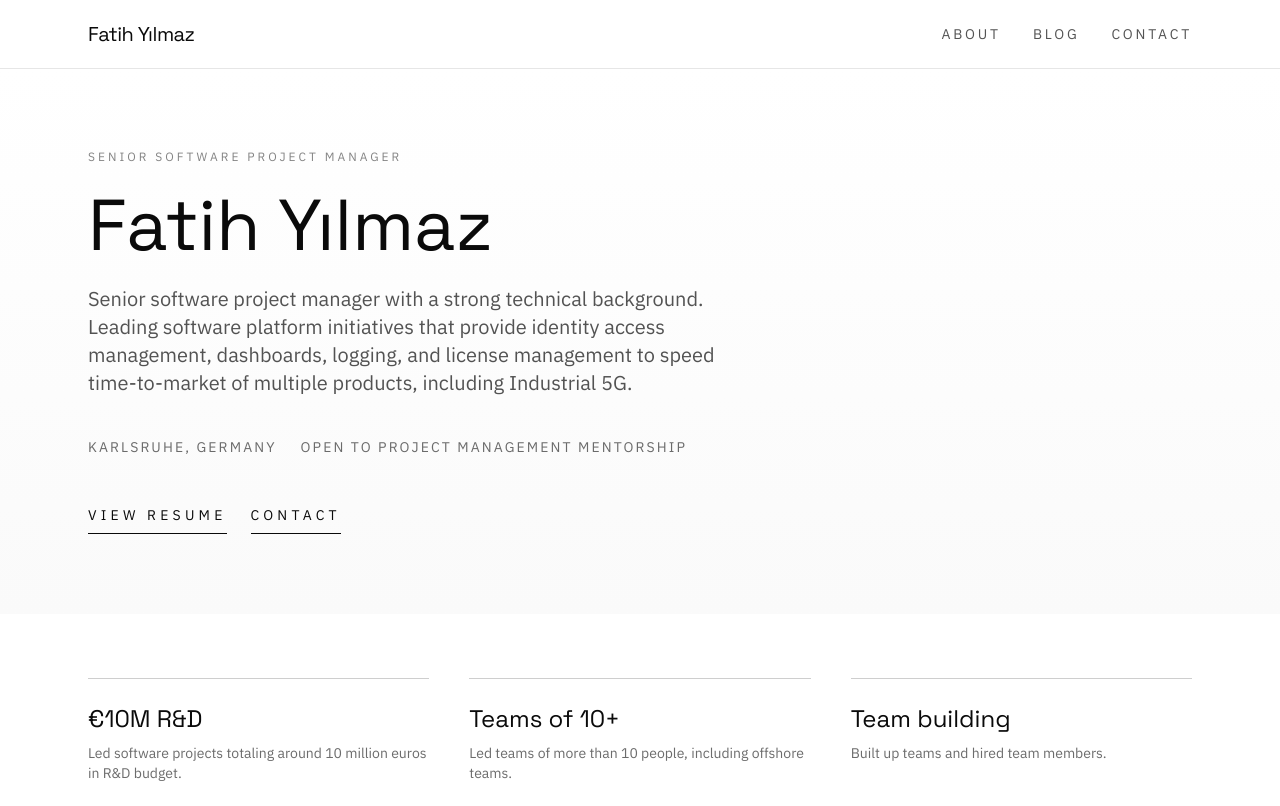
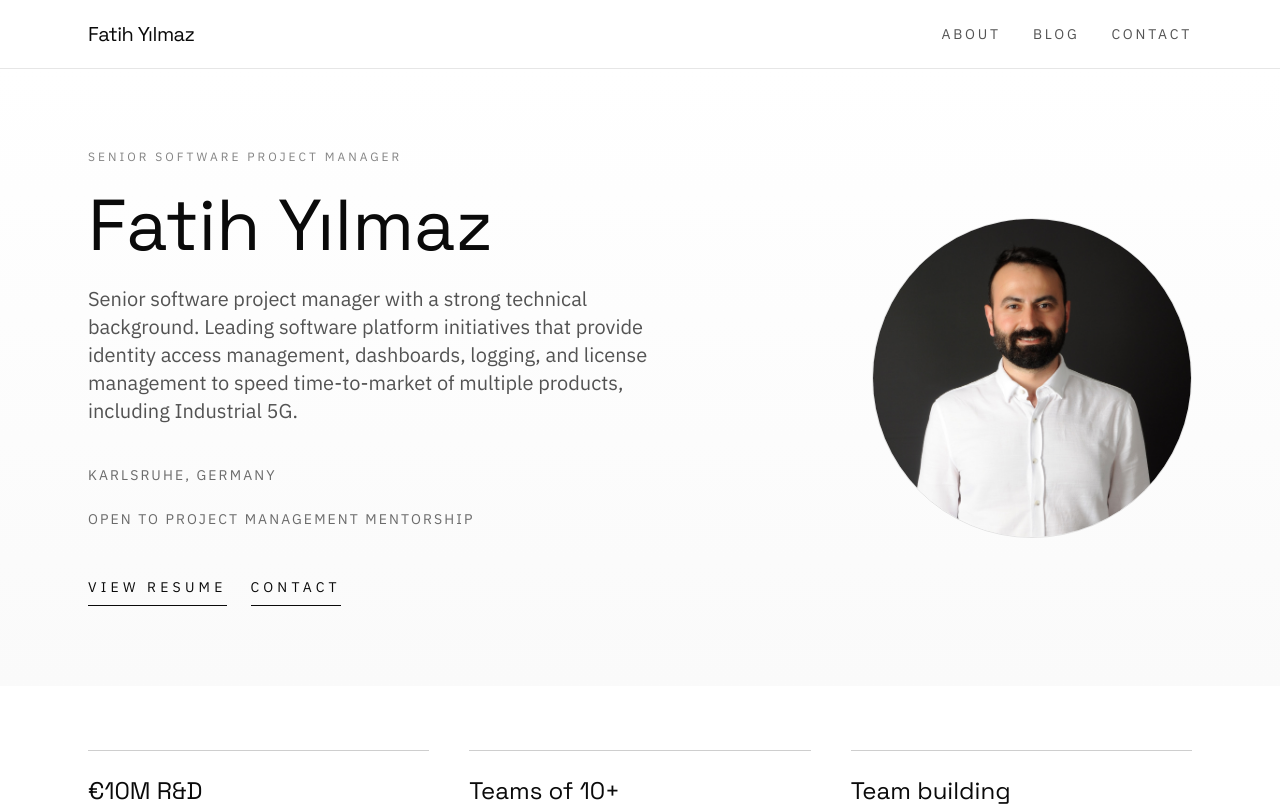
Before and after one commit to fatihyilmaz/fatihyilmaz.github.io, a Next.js app: page / in a window 1280 px wide. Shown: the top 806 px of the page. Built offline with nearby package versions, Linux system fonts and the light colour scheme.

Commit message:
Review latest website design

```diff
--- a/pages/index.js
+++ b/pages/index.js
@@ -5,7 +5,8 @@ export default function Home() {
   return (
     <Layout>
       <section className="bg-hero-gradient">
-        <div className="max-w-6xl mx-auto px-6 py-20">
+        <div className="max-w-6xl mx-auto px-6 py-20 grid lg:grid-cols-[1.1fr_0.9fr] gap-12 items-center">
+          <div>
             <p className="text-xs uppercase tracking-[0.25em] text-ink/50">Senior Software Project Manager</p>
             <h1 className="font-display text-6xl md:text-7xl leading-[1.05] text-ink mt-6">
               Fatih Yılmaz
@@ -32,6 +33,14 @@ export default function Home() {
               >
                 Contact
               </Link>
+            </div>
+          </div>
+          <div className="flex justify-center lg:justify-end">
+            <img
+              src="/profile.jpg"
+              alt="Fatih Yılmaz"
+              className="w-72 h-72 md:w-80 md:h-80 object-cover object-top rounded-full border border-ink/10"
+            />
           </div>
         </div>
       </section>
```
Lines whose indentation alone changed are shown as unchanged.
